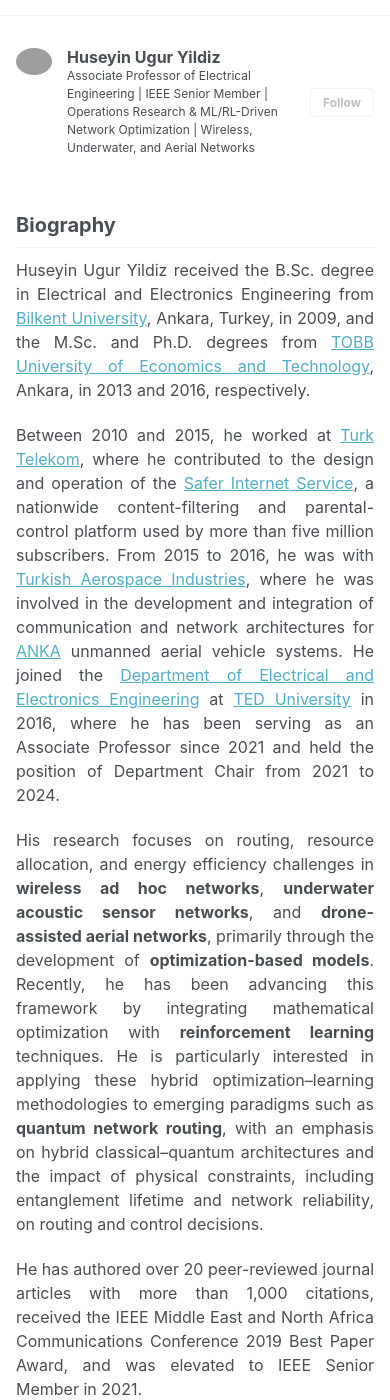
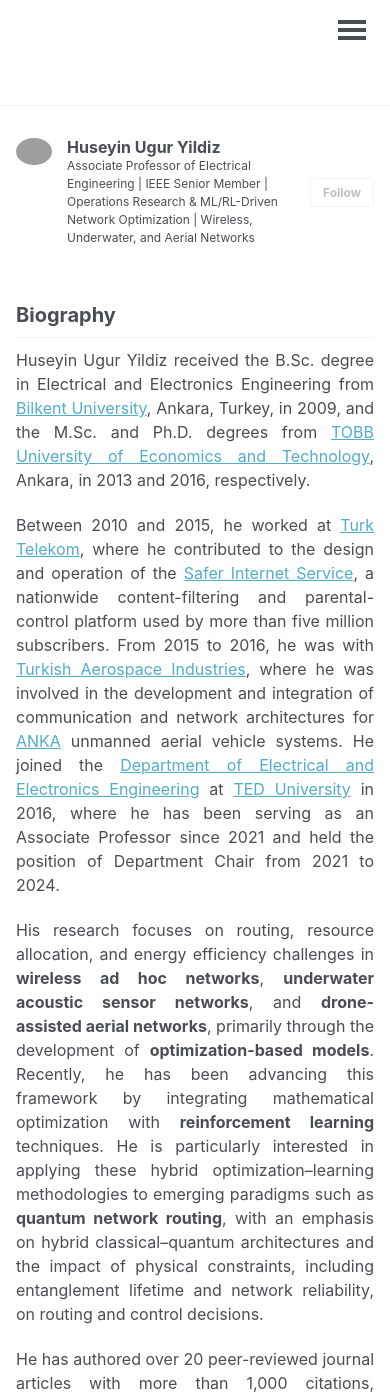
Before and after one commit to huguryildiz/huguryildiz.github.io, a Jekyll site: the page built from index.md, in a window 390 px wide and 1400 px high. Built offline with Jekyll 4.4.1, drawn with Linux system fonts in a browser that asks for light colours; a script bundle is joined from its source files by our own code; library files that are not in the unit come from our copies; a style sheet for code colours, icons or effects is not loaded.

Commit message:
Update custom.css

```diff
--- a/assets/css/custom.css
+++ b/assets/css/custom.css
@@ -378,17 +378,20 @@
 
 /* =========================================================
    17) Mobile nav (FINAL)
-   - Hamburger her zaman görünsün
-   - Tüm linkler dropdown'da görünsün
    ========================================================= */
 @media (max-width: 768px) {
 
-  /* Üst sıradaki linkleri gizle */
+  /* visible-links'i GIZLEME - greedy-nav JS hamburger'ı
+     ancak overflow varsa gösteriyor. Bunun yerine sadece
+     görsel olarak küçült ki JS her zaman hamburger göstersin */
   .greedy-nav .visible-links {
-    display: none !important;
+    visibility: hidden !important;
+    width: 0 !important;
+    overflow: hidden !important;
+    flex: none !important;
   }
 
-  /* Hamburger toggle her zaman görünsün */
+  /* Hamburger her zaman görünsün */
   .masthead .greedy-nav__toggle,
   .masthead .greedy-nav__toggle.hidden {
     display: inline-flex !important;
@@ -410,7 +413,6 @@
     box-shadow: 0 14px 30px rgba(0,0,0,0.18) !important;
   }
 
-  /* Açıkken göster, kapalıyken gizle */
   .greedy-nav .hidden-links:not(.hidden) {
     display: block !important;
     visibility: visible !important;
@@ -420,7 +422,6 @@
     display: none !important;
   }
 
-  /* Link item'ları */
   .greedy-nav .hidden-links a {
     display: block !important;
     padding: .5rem 1rem !important;
@@ -431,7 +432,6 @@
     text-decoration: underline !important;
   }
 
-  /* Dark mode */
   html.dark .greedy-nav .hidden-links,
   [data-theme="dark"] .greedy-nav .hidden-links {
     background: #0b1622 !important;
```
